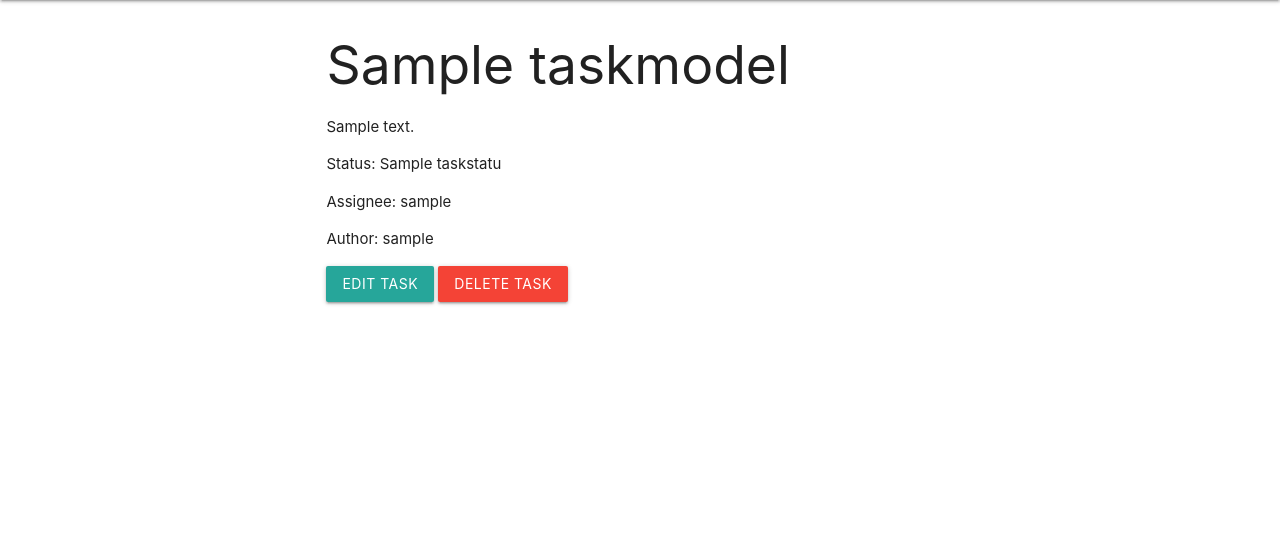
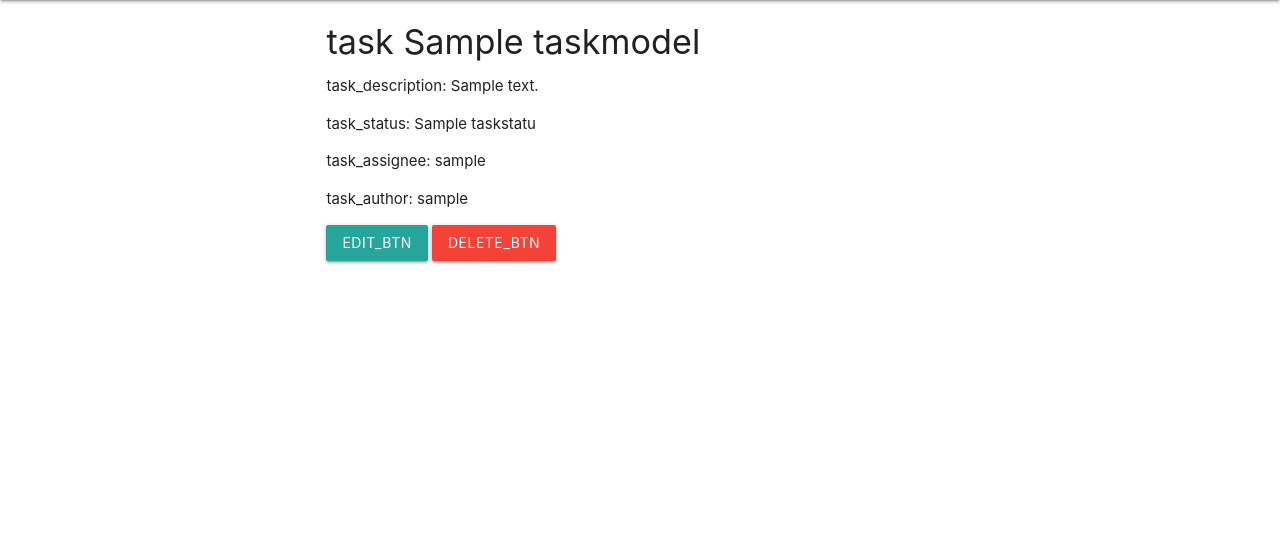
Before and after one commit to jkulds/python-project-52, a Django app: page /tasks/1/ in a window 1280 px wide. Shown: the part 64-606 px from the top of the page. Run offline with Django 4.2, Linux system fonts and the light colour scheme; tables that the repository leaves empty hold one stand-in row (values such as "Sample post").

Commit message:
0.3.3 - task CRUD wip

```diff
--- a/task_manager/forms.py
+++ b/task_manager/forms.py
@@ -102,4 +102,5 @@ class TaskModelDetailView(DetailView):
 class TaskModelDeleteView(DeleteView):
     model = TaskModel
     template_name = 'tasks/task_delete.html'
+    context_object_name = 'task'
     success_url = reverse_lazy('task_list')
--- a/task_manager/templates/tasks/task_delete.html
+++ b/task_manager/templates/tasks/task_delete.html
@@ -8,6 +8,8 @@
       {% csrf_token %}
       <button class="btn red waves-effect waves-light" type="submit">Yes, delete</button>
     </form>
+
+      <br>
     <a class="btn" href="{% url 'task_list' %}">Cancel</a>
   </div>
 {% endblock %}
--- a/task_manager/templates/tasks/task_detail.html
+++ b/task_manager/templates/tasks/task_detail.html
@@ -1,13 +1,14 @@
 {% extends 'layout.html' %}
+{% load i18n %}
 
 {% block content %}
   <div class="container">
-    <h2>{{ task.title }}</h2>
-    <p>{{ task.description }}</p>
-    <p>Status: {{ task.status }}</p>
-    <p>Assignee: {{ task.assignee }}</p>
-    <p>Author: {{ task.author }}</p>
-    <a class="btn" href="{% url 'task_update' pk=task.pk %}">Edit Task</a>
-    <a class="btn red" href="{% url 'task_delete' pk=task.pk %}">Delete Task</a>
+    <h4>{% translate "task" %} {{ task.title }}</h4>
+    <p>{% translate "task_description" %}: {{ task.description }}</p>
+    <p>{% translate "task_status" %}: {{ task.status }}</p>
+    <p>{% translate "task_assignee" %}: {{ task.assignee }}</p>
+    <p>{% translate "task_author" %}: {{ task.author }}</p>
+    <a class="btn" href="{% url 'task_update' pk=task.pk %}">{% translate "edit_btn" %}</a>
+    <a class="btn red" href="{% url 'task_delete' pk=task.pk %}">{% translate "delete_btn" %}</a>
   </div>
 {% endblock %}
```
